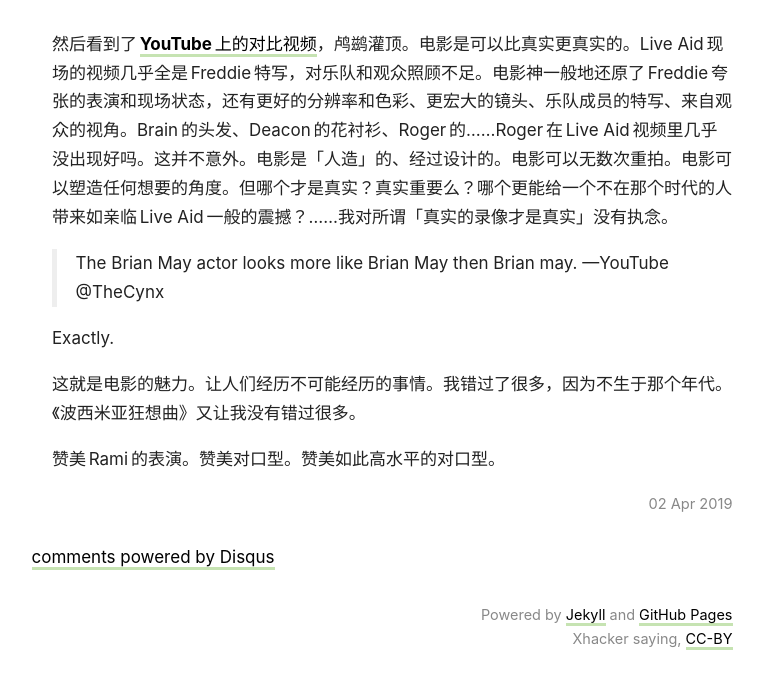
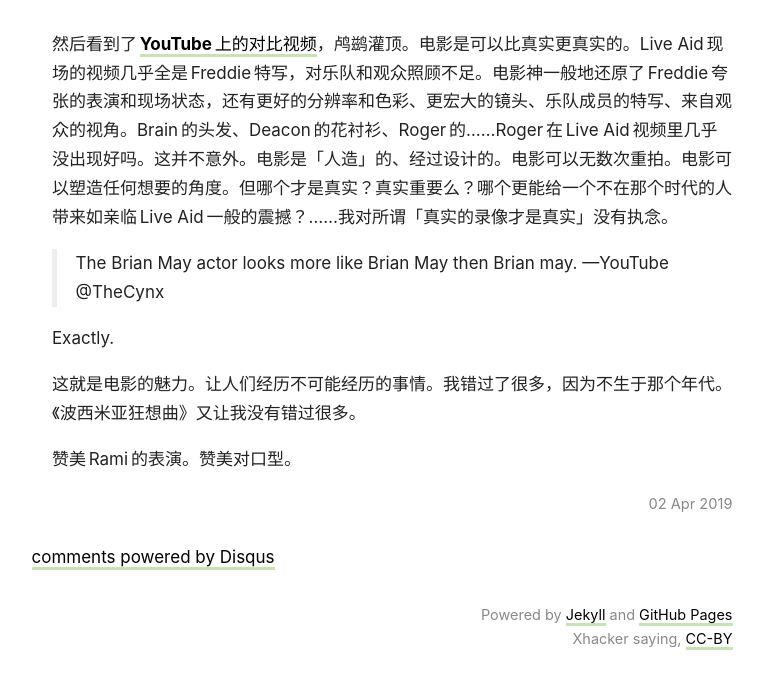
Before and after one commit to xhacker/xhacker.github.io, a Jekyll site: the page built from _posts/2019-04-02-bohemian-rhapsody.md, in a window 1280 px wide, cut to the strip 721-1444 px from the top of the page. Shown: the top 689 px of the strip, without its empty margins (258-1022 px from the left). Built offline with Jekyll 4.4.1, drawn with Linux system fonts in a browser that asks for light colours; nearby versions of some CDN libraries; comment, search, counter and statistics services are not loaded.

Commit message:
Update 2019-04-02-bohemian-rhapsody.md

```diff
--- a/_posts/2019-04-02-bohemian-rhapsody.md
+++ b/_posts/2019-04-02-bohemian-rhapsody.md
@@ -19,4 +19,4 @@
 
 这就是电影的魅力。让人们经历不可能经历的事情。我错过了很多，因为不生于那个年代。《波西米亚狂想曲》又让我没有错过很多。
 
-赞美 Rami 的表演。赞美对口型。赞美如此高水平的对口型。
+赞美 Rami 的表演。赞美对口型。
```
